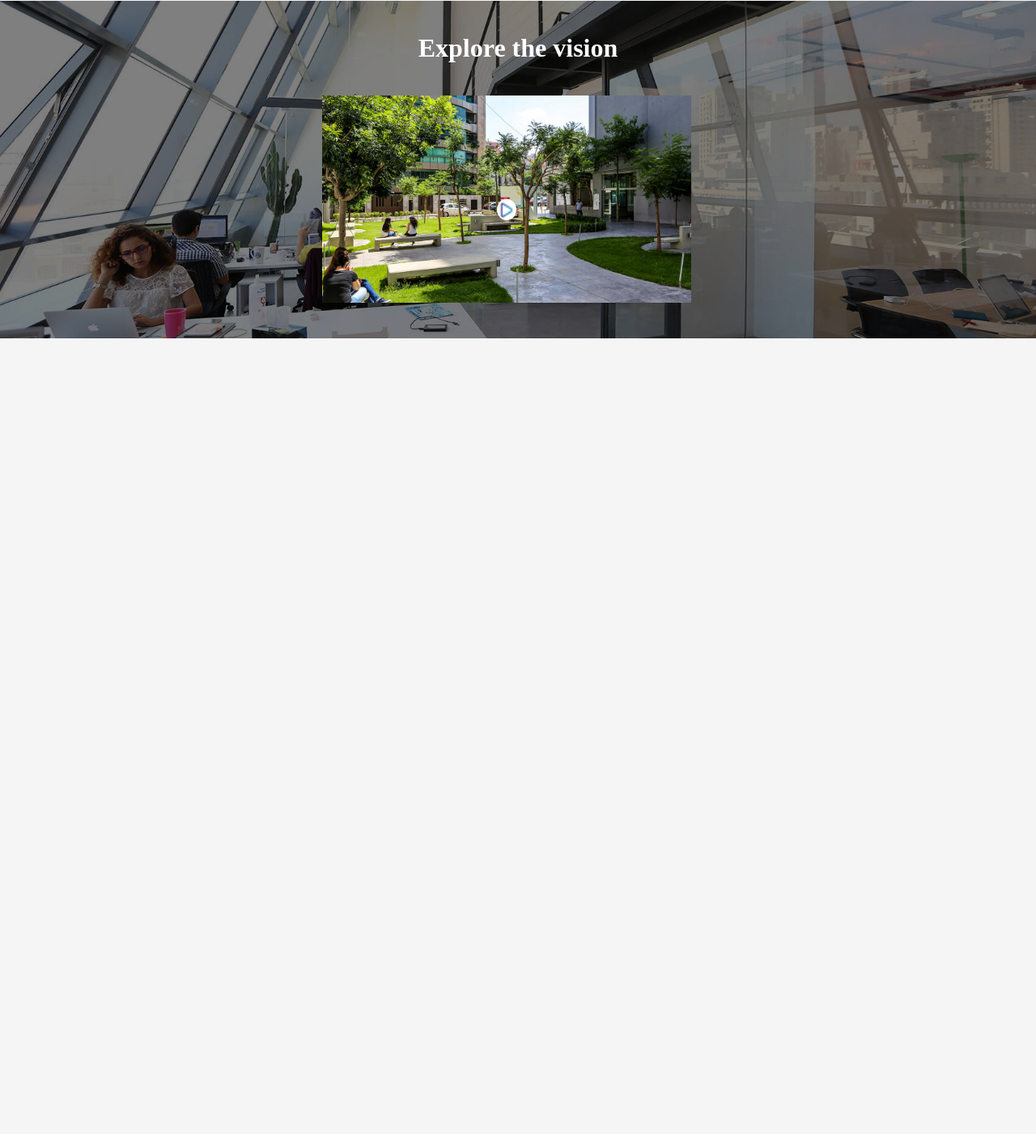
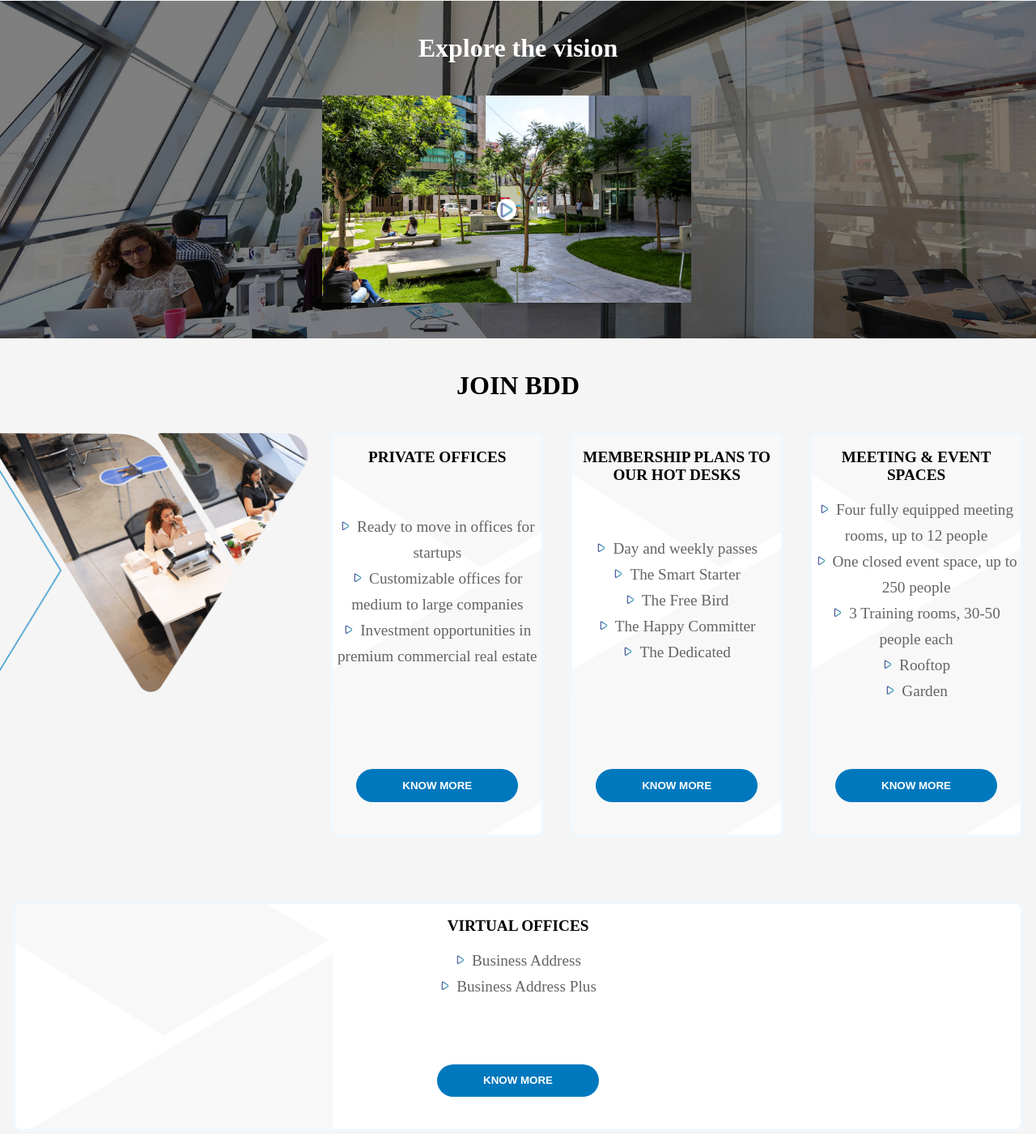
Before and after one commit to hadi-darwish/frontend-bdd-clone, a plain HTML site: page index.html in a window 1280 px wide. Shown: the part 1496-2897 px from the top of the page at 81% size. Before the commit the page ends 1914 px from the top, so only its background shows below. Drawn offline with Linux system fonts and the light colour scheme.

Commit message:
adding and styling services section

```diff
--- a/index.html
+++ b/index.html
@@ -102,7 +102,56 @@
         <img src="./images/icons/bullet5.png" alt="bullet" class="img2" />
       </div>
     </section>
+    <!-- End Video Section -->
 
-    <!-- End Video Section -->
+    <!-- Start Services Section -->
+    <section class="services">
+      <h3 class="foundation-heading">Join BDD</h3>
+      <div class="services-part">
+        <div class="bdd-image mobile">
+          <img src="./images/join-bdd-1.png" alt="join bdd" />
+        </div>
+        <div class="offers">
+          <h5>PRIVATE OFFICES</h5>
+          <ul>
+            <li>Ready to move in offices for startups</li>
+            <li>Customizable offices for medium to large companies</li>
+            <li>Investment opportunities in premium commercial real estate</li>
+          </ul>
+          <button class="btn btn-blue">Know More</button>
+        </div>
+        <div class="offers">
+          <h5>MEMBERSHIP PLANS TO OUR HOT DESKS</h5>
+          <ul>
+            <li>Day and weekly passes</li>
+            <li>The Smart Starter</li>
+            <li>The Free Bird</li>
+            <li>The Happy Committer</li>
+            <li>The Dedicated</li>
+          </ul>
+          <button class="btn btn-blue">Know More</button>
+        </div>
+        <div class="offers">
+          <h5>MEETING & EVENT SPACES</h5>
+          <ul>
+            <li>Four fully equipped meeting rooms, up to 12 people</li>
+            <li>One closed event space, up to 250 people</li>
+            <li>3 Training rooms, 30-50 people each</li>
+            <li>Rooftop</li>
+            <li>Garden</li>
+          </ul>
+          <button class="btn btn-blue">Know More</button>
+        </div>
+        <div class="offers">
+          <h5>VIRTUAL OFFICES</h5>
+          <ul>
+            <li>Business Address</li>
+            <li>Business Address Plus</li>
+          </ul>
+          <button class="btn btn-blue">Know More</button>
+        </div>
+      </div>
+    </section>
+    <!-- End Services Section -->
   </body>
 </html>
--- a/styles/styles.css
+++ b/styles/styles.css
@@ -170,6 +170,67 @@
   top: -8vw;
   left: -19vw;
 }
+
+/* Services*/
+
+.services {
+  margin-top: 5vh;
+  height: 100%;
+}
+.services-part {
+  display: flex;
+  justify-content: space-between;
+  flex-wrap: wrap;
+}
+
+.offers {
+  background-image: url("../images/bg-icon.png");
+  background-color: white;
+  border-style: solid;
+  border-color: aliceblue;
+  border-radius: 11px;
+  border-spacing: x;
+  display: flex;
+  flex-direction: column;
+  width: 200px;
+  margin: 0 2vh;
+  margin-bottom: 10vh;
+  flex-grow: 1;
+  box-shadow: 5px 5px whitesmoke;
+  justify-self: center;
+  justify-content: space-between;
+}
+
+.offers > button {
+  width: 200px;
+  align-self: center;
+  margin-bottom: 5vh;
+}
+.offers > h5 {
+  align-self: center;
+  text-align: center;
+  margin: 2vh 0;
+  font-size: larger;
+  text-transform: uppercase;
+}
+
+.offers > ul {
+  align-self: center;
+  text-align: center;
+  word-wrap: normal;
+  color: #646464;
+  font-size: larger;
+  line-height: 3vh;
+  margin-bottom: 10vh;
+  list-style-image: url("../images/icons/bullet5.png");
+  line-height: 4vh;
+  list-style-position: inside;
+}
+
+.bdd-image {
+  height: 25vw;
+}
+
 /* Utilities */
 
 .container {
@@ -189,3 +250,10 @@
   font-weight: bold;
   text-transform: uppercase;
 }
+
+/* Media Queries */
+@media only screen and (max-width: 700px) {
+  .mobile {
+    display: none;
+  }
+}
```
Also changed, not shown: images/bg-icon.png (added), images/join-bdd-1.png (added).
